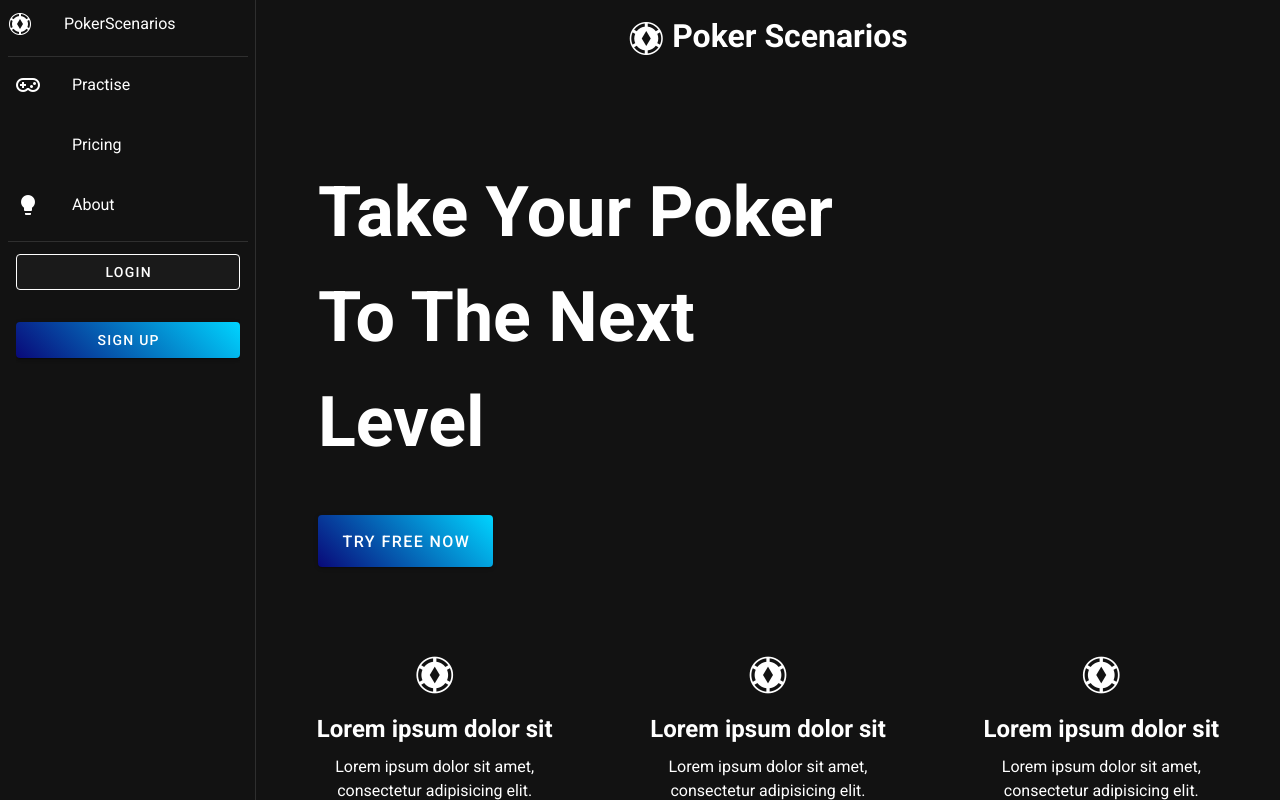
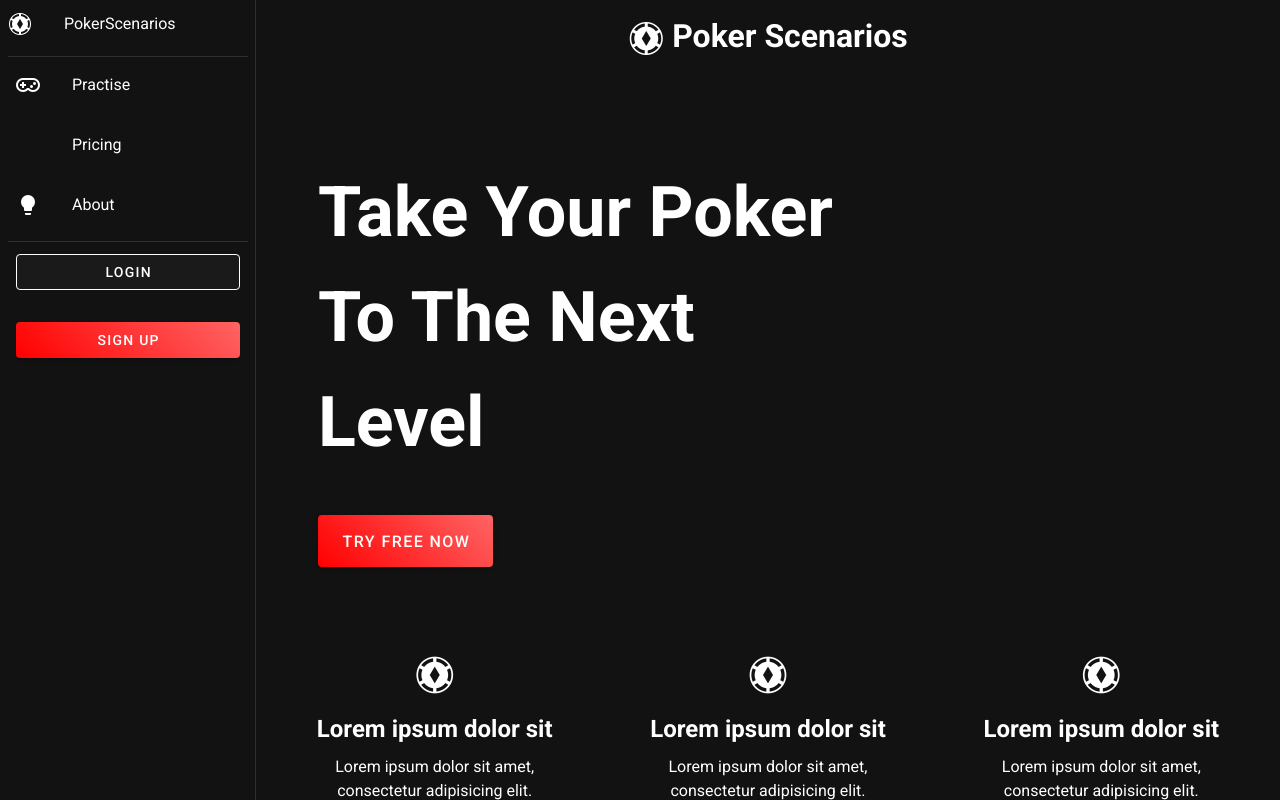
Before and after one commit to samcparker/pokerscenarios, a Nuxt app: page / in a window 1280 px wide. Built offline with nearby package versions, Linux system fonts and the light colour scheme.

Commit message:
Changed colour of buttons

```diff
--- a/components/NavDraw.vue
+++ b/components/NavDraw.vue
@@ -54,7 +54,7 @@ data () {
 
 <style>
     .gradient {
-        background: rgb(9,9,121);
-        background: linear-gradient(45deg, rgba(9,9,121,1) 0%, rgba(0,212,255,1) 100%);
+        background: rgb(255,0,0);
+background: linear-gradient(45deg, rgba(255,0,0,1) 0%, rgba(255,100,100,1) 100%);
     }
 </style>
```
